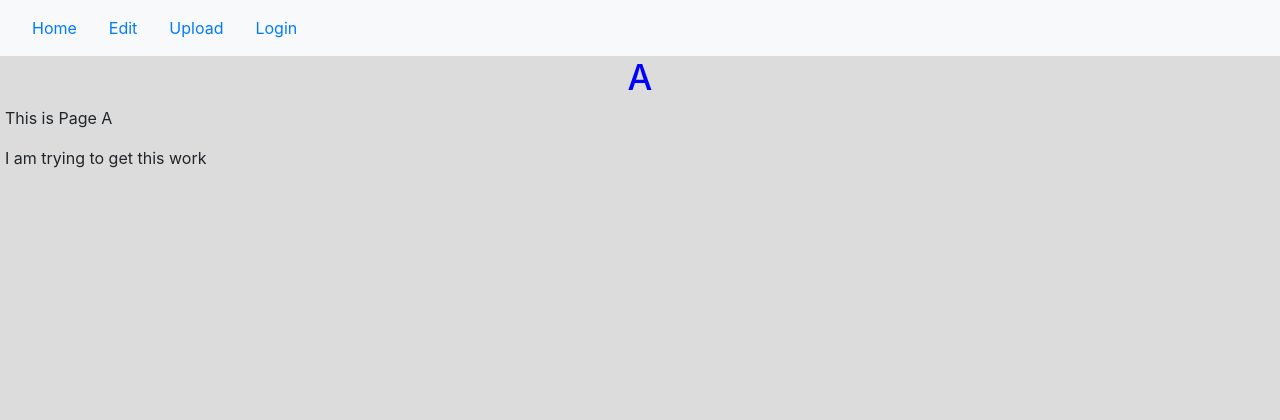
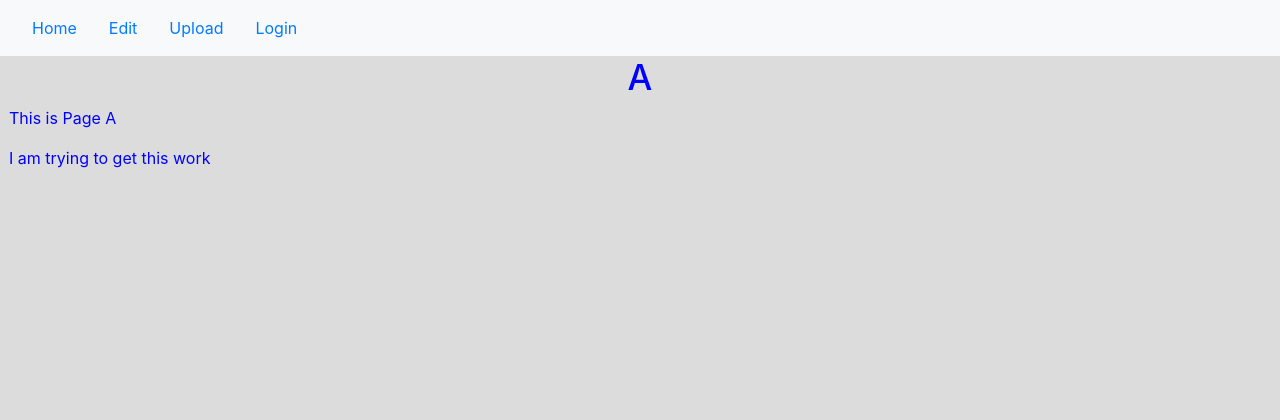
Before and after one commit to Joshua-km/Django, a Django app: page /wiki/A/ in a window 1280 px wide. Shown: the top 420 px of the page. Run offline with Django 3.2, Linux system fonts and the light colour scheme; data comes from the database, SQL or seed files in the repository; both versions use the stored data as it was after the commit; some libraries are stand-ins or nearby versions.

Commit message:
CSS & comments

```diff
--- a/mysite/wiki/static/wiki/style.css
+++ b/mysite/wiki/static/wiki/style.css
@@ -25,6 +25,8 @@ h1{
 
 .container_for_text{
    /* border: 1px solid black;*/ /*This is comment out because I have used this to see where my container is located on the screen*/
-    padding-right: 5px;
-    padding-left: 5px;
+    padding-right: 9px;
+    padding-left: 9px;
+    color: blue;
+    font-size: 16px
 }
```
Also changed, not shown: mysite/wiki/tests.py (+22 -12 lines), mysite/db.sqlite3, 1 other file.
